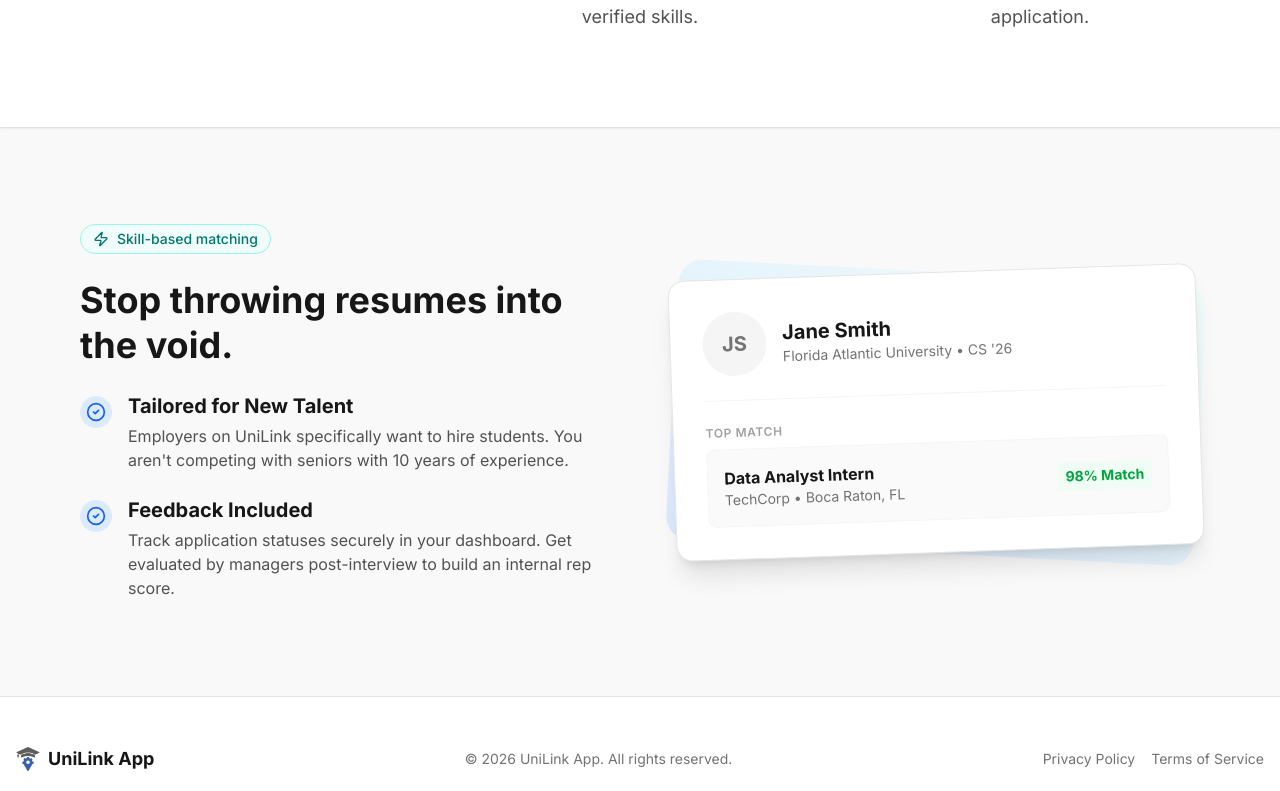
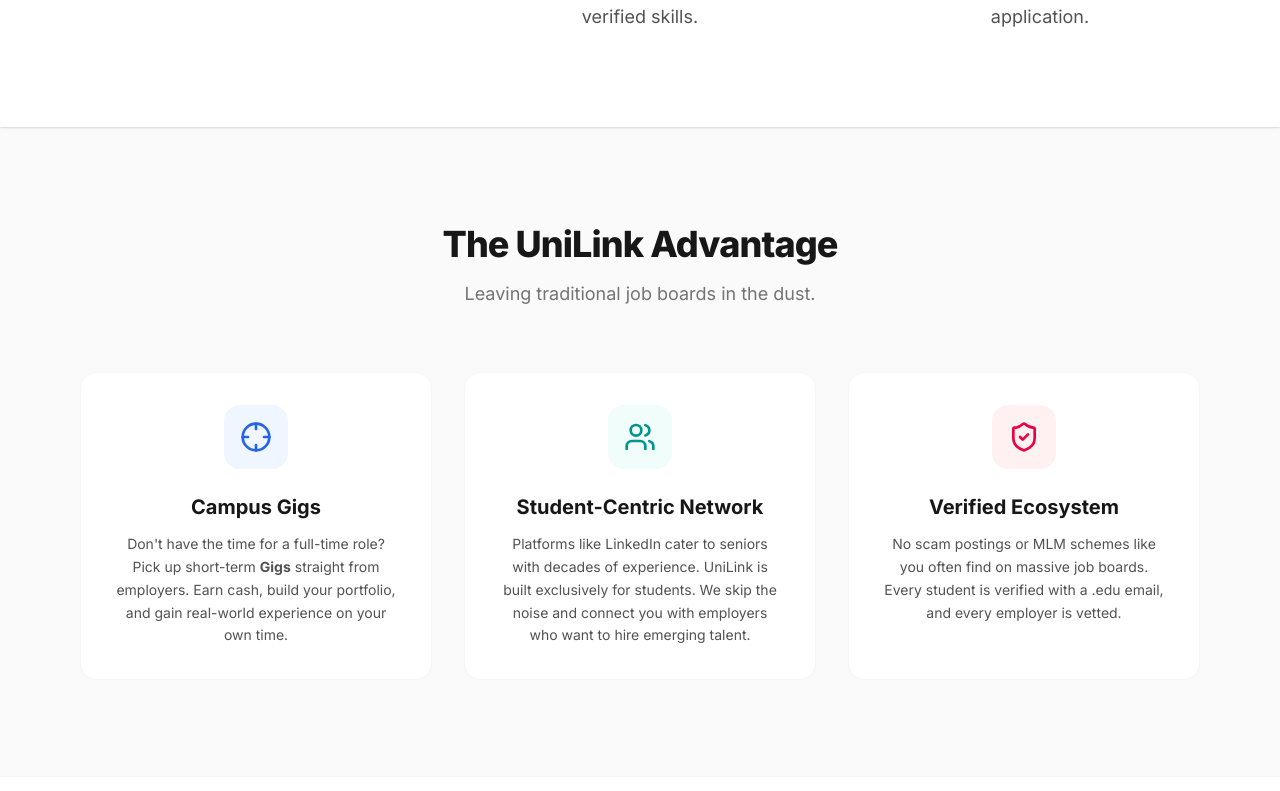
Before and after one commit to dondahari/UniLink-App, a Next.js app: page /students in a window 1280 px wide. Shown: the part 1209-2000 px from the top of the page. Built offline with nearby package versions, Linux system fonts and the light colour scheme.

Commit message:
feat: synchronize About page value propositions into Students and Employers landing pages

```diff
--- a/src/app/employers/page.tsx
+++ b/src/app/employers/page.tsx
@@ -1,5 +1,5 @@
 import { Button } from "@/components/ui/button"
-import { BookOpen, Search, UserCheck, ShieldCheck, ChevronRight, TrendingUp } from "lucide-react"
+import { BookOpen, Search, UserCheck, ShieldCheck, ChevronRight, TrendingUp, Building2, Target, Zap } from "lucide-react"
 
 export default function EmployersPage() {
     return (
@@ -59,29 +59,35 @@ export default function EmployersPage() {
 
                             {/* Feature 1 */}
                             <div className="flex flex-col items-center text-center p-8 bg-white rounded-2xl shadow-sm border border-neutral-100 hover:shadow-md transition-shadow">
-                                <div className="w-16 h-16 bg-blue-50 text-blue-600 rounded-full flex items-center justify-center mb-6">
-                                    <ShieldCheck className="w-8 h-8" />
+                                <div className="w-16 h-16 bg-indigo-50 text-indigo-600 rounded-full flex items-center justify-center mb-6">
+                                    <Building2 className="w-8 h-8" />
                                 </div>
-                                <h3 className="text-xl font-bold mb-3">Verified Student Status</h3>
-                                <p className="text-neutral-600 leading-relaxed text-sm">Every applicant is verified via their university .edu email. Know exactly who you are interviewing.</p>
+                                <h3 className="text-xl font-bold mb-3">Direct Campus Access</h3>
+                                <p className="text-neutral-600 leading-relaxed text-sm">
+                                    Why wait for a career fair? UniLink gives you a direct pipeline to verified students actively looking for internships, gigs, and entry-level roles.
+                                </p>
                             </div>
 
                             {/* Feature 2 */}
                             <div className="flex flex-col items-center text-center p-8 bg-white rounded-2xl shadow-sm border border-neutral-100 hover:shadow-md transition-shadow">
-                                <div className="w-16 h-16 bg-indigo-50 text-indigo-600 rounded-full flex items-center justify-center mb-6">
-                                    <UserCheck className="w-8 h-8" />
+                                <div className="w-16 h-16 bg-orange-50 text-orange-600 rounded-full flex items-center justify-center mb-6">
+                                    <Target className="w-8 h-8" />
                                 </div>
-                                <h3 className="text-xl font-bold mb-3">Skill-First Matching</h3>
-                                <p className="text-neutral-600 leading-relaxed text-sm">Target students based on specific course completions, declared majors, and technical proficiencies.</p>
+                                <h3 className="text-xl font-bold mb-3">Skill-First Sourcing</h3>
+                                <p className="text-neutral-600 leading-relaxed text-sm">
+                                    Filter candidates by specific majors, completed courses, and technical skills. You get highly targeted matches so you don't waste time on unqualified applicants.
+                                </p>
                             </div>
 
                             {/* Feature 3 */}
                             <div className="flex flex-col items-center text-center p-8 bg-white rounded-2xl shadow-sm border border-neutral-100 hover:shadow-md transition-shadow">
-                                <div className="w-16 h-16 bg-teal-50 text-teal-600 rounded-full flex items-center justify-center mb-6">
-                                    <TrendingUp className="w-8 h-8" />
+                                <div className="w-16 h-16 bg-emerald-50 text-emerald-600 rounded-full flex items-center justify-center mb-6">
+                                    <Zap className="w-8 h-8" />
                                 </div>
-                                <h3 className="text-xl font-bold mb-3">Reduce Hiring Costs</h3>
-                                <p className="text-neutral-600 leading-relaxed text-sm">Save thousands on campus recruitment trips. Connect with pre-vetted campus talent digitally year-round.</p>
+                                <h3 className="text-xl font-bold mb-3">Post Gigs &amp; Bounties</h3>
+                                <p className="text-neutral-600 leading-relaxed text-sm">
+                                    Need a short-term project done fast? Post campus gigs to offload work while testing potential candidates in the real world before committing to a full-time hire.
+                                </p>
                             </div>
 
                         </div>
--- a/src/app/students/page.tsx
+++ b/src/app/students/page.tsx
@@ -1,5 +1,5 @@
 import { Button } from "@/components/ui/button"
-import { BookOpen, Search, FileText, CheckCircle2, ChevronRight, Zap } from "lucide-react"
+import { BookOpen, Search, FileText, CheckCircle2, ChevronRight, Zap, Crosshair, Users, ShieldCheck } from "lucide-react"
 
 export default function StudentsPage() {
     return (
@@ -94,8 +94,48 @@ export default function StudentsPage() {
                     </div>
                 </section>
 
+                {/* What we offer */}
+                <section className="py-24 bg-neutral-50 relative border-t border-neutral-100">
+                    <div className="container mx-auto px-4 max-w-6xl">
+                        <div className="text-center mb-16 max-w-2xl mx-auto">
+                            <h2 className="text-3xl md:text-4xl font-extrabold text-neutral-900 tracking-tight mb-4">The UniLink Advantage</h2>
+                            <p className="text-neutral-500 text-lg">Leaving traditional job boards in the dust.</p>
+                        </div>
+
+                        <div className="grid md:grid-cols-3 gap-8">
+                            <div className="bg-white rounded-2xl p-8 border border-neutral-100 hover:shadow-md transition-shadow text-center flex flex-col items-center">
+                                <div className="w-16 h-16 bg-primary-50 text-primary-600 rounded-2xl flex items-center justify-center mb-6">
+                                    <Crosshair className="w-8 h-8" />
+                                </div>
+                                <h3 className="text-xl font-bold text-neutral-900 mb-3">Campus Gigs</h3>
+                                <p className="text-neutral-600 leading-relaxed text-sm">
+                                    Don't have the time for a full-time role? Pick up short-term <strong>Gigs</strong> straight from employers. Earn cash, build your portfolio, and gain real-world experience on your own time.
+                                </p>
+                            </div>
+                            <div className="bg-white rounded-2xl p-8 border border-neutral-100 hover:shadow-md transition-shadow text-center flex flex-col items-center">
+                                <div className="w-16 h-16 bg-teal-50 text-teal-600 rounded-2xl flex items-center justify-center mb-6">
+                                    <Users className="w-8 h-8" />
+                                </div>
+                                <h3 className="text-xl font-bold text-neutral-900 mb-3">Student-Centric Network</h3>
+                                <p className="text-neutral-600 leading-relaxed text-sm">
+                                    Platforms like LinkedIn cater to seniors with decades of experience. UniLink is built exclusively for students. We skip the noise and connect you with employers who want to hire emerging talent.
+                                </p>
+                            </div>
+                            <div className="bg-white rounded-2xl p-8 border border-neutral-100 hover:shadow-md transition-shadow text-center flex flex-col items-center">
+                                <div className="w-16 h-16 bg-rose-50 text-rose-600 rounded-2xl flex items-center justify-center mb-6">
+                                    <ShieldCheck className="w-8 h-8" />
+                                </div>
+                                <h3 className="text-xl font-bold text-neutral-900 mb-3">Verified Ecosystem</h3>
+                                <p className="text-neutral-600 leading-relaxed text-sm">
+                                    No scam postings or MLM schemes like you often find on massive job boards. Every student is verified with a .edu email, and every employer is vetted.
+                                </p>
+                            </div>
+                        </div>
+                    </div>
+                </section>
+
                 {/* Feature Highlights deep dive */}
-                <section className="py-24 bg-neutral-50/50 border-t border-neutral-100 overflow-hidden relative">
+                <section className="py-24 bg-white border-t border-neutral-100 overflow-hidden relative">
                     <div className="container mx-auto px-4 max-w-6xl">
                         <div className="grid md:grid-cols-2 gap-16 items-center">
                             <div>
```
